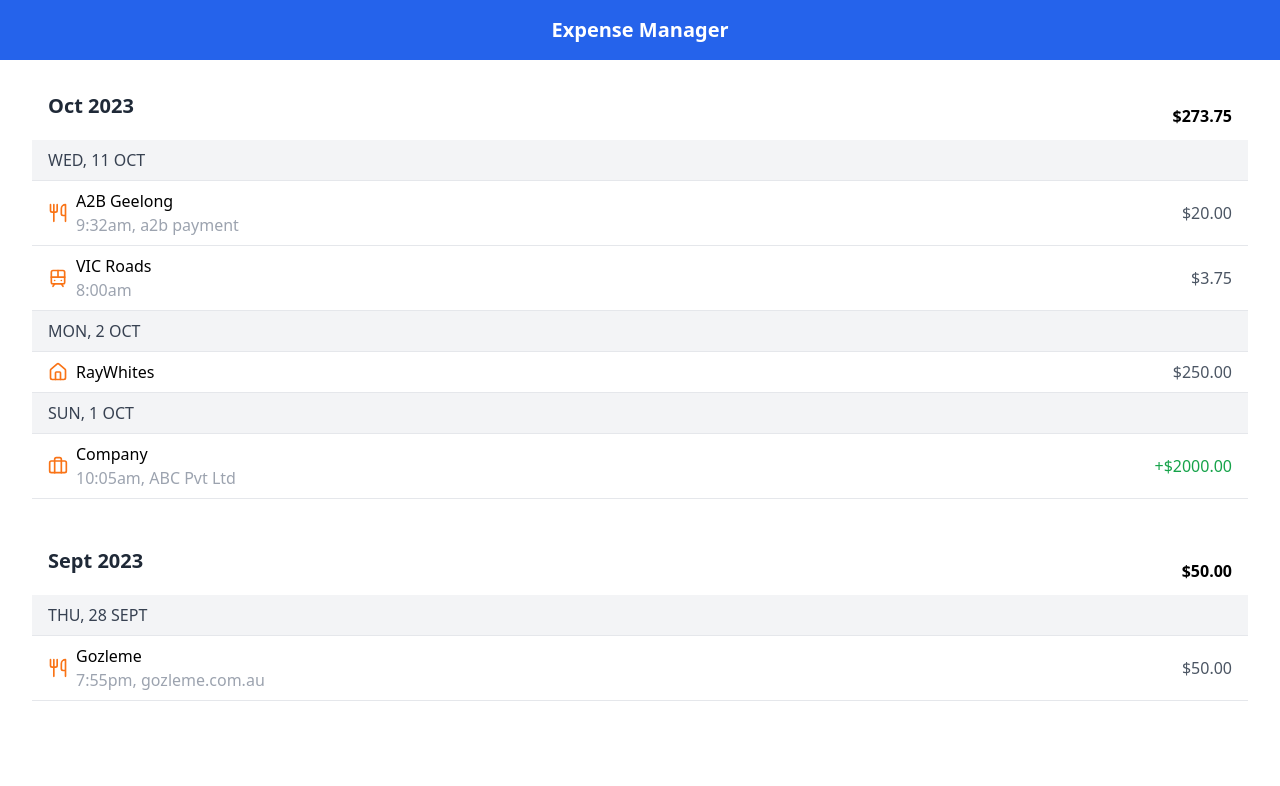
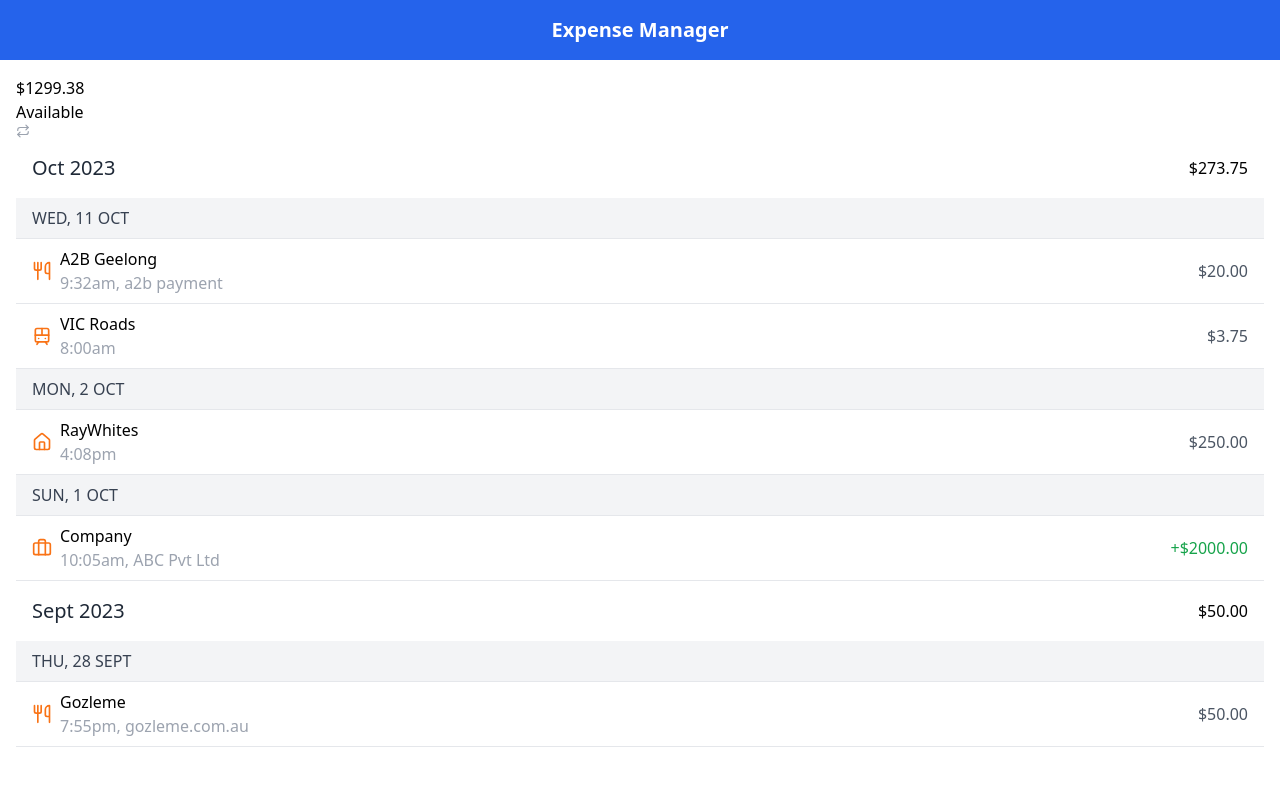
Before and after one commit to iamaswathi/expense-manager, a React (Create React App) app: page / in a window 1280 px wide. Shown: the top 786 px of the page. Built offline with nearby package versions, Linux system fonts and the light colour scheme.

Commit message:
added component to show available and spendable balance, updated transaction list css and time in json file

```diff
--- a/public/data/transactions.json
+++ b/public/data/transactions.json
@@ -21,7 +21,7 @@
         "name":"RayWhites",
         "category":"Rent",
         "date": "2023-10-02",
-        "time": "",
+        "time": "4:08pm",
         "debit": "250"
     },
     {
--- a/src/App.tsx
+++ b/src/App.tsx
@@ -3,6 +3,7 @@ import './App.css';
 import Header from './components/Header';
 import { ExpenseProvider } from './context/ExpenseContext';
 import TransactionList from './components/TransactionsList';
+import AccountBalance from './components/AccountBalance';
 
 export default function App() {
   return (
@@ -11,6 +12,7 @@ export default function App() {
         <Header />
         <main className="p-4">
           {/* <TransactionForm /> */}
+          <AccountBalance available={1299.38} spendable={650.44}/>
           <TransactionList />
         </main>
       </div>
--- /dev/null
+++ b/src/components/AccountBalance.tsx
@@ -0,0 +1,21 @@
+import { Info, Repeat } from "lucide-react";
+import { useState } from "react";
+
+interface AccountBalanceProps {
+    available: number;
+    spendable: number;
+};
+
+export default function AccountBalance({available, spendable}: AccountBalanceProps) {
+    const [showAvailable, setShowAvailable] = useState(true);
+    const toggleBalance = () => setShowAvailable((prev) => !prev);
+    return(
+        <div className="w-1/4" onClick={toggleBalance}>
+            <p>${showAvailable ? available.toFixed(2) : spendable.toFixed(2)}</p>
+            <div className="">
+                <span>{showAvailable ? 'Available' : 'Spendable'}</span>
+                <span><Repeat size={14}className="text-gray-400 hover:text-gray-600"/></span>
+            </div>
+        </div>
+    );
+}
--- a/src/components/TransactionsList.tsx
+++ b/src/components/TransactionsList.tsx
@@ -33,16 +33,16 @@ export default function TransactionsList() {
 
 
     return (
-        <div className="p-4 space-y-12">
+        <div className="">
             {Object.entries(grouped)
                 .sort((a, b) => b[1].monthDate.getTime() - a[1].monthDate.getTime())
                 .map(([monthKey, { totalDebit, monthDate, dates }]) => (
                     <div key={monthKey}>
-                        <div className="flex justify-between items-center px-4">
-                        <h2 className="text-xl font-bold text-gray-800 mb-4 pb-1">
+                        <div className="flex justify-between items-center px-4 py-4">
+                        <h2 className="text-xl text-gray-800">
                             {monthKey}
                         </h2>
-                        <span className="font-semibold">${totalDebit.toFixed(2)}</span>
+                        <span className="">${totalDebit.toFixed(2)}</span>
                         </div>
 
                         {Object.entries(dates)
```
